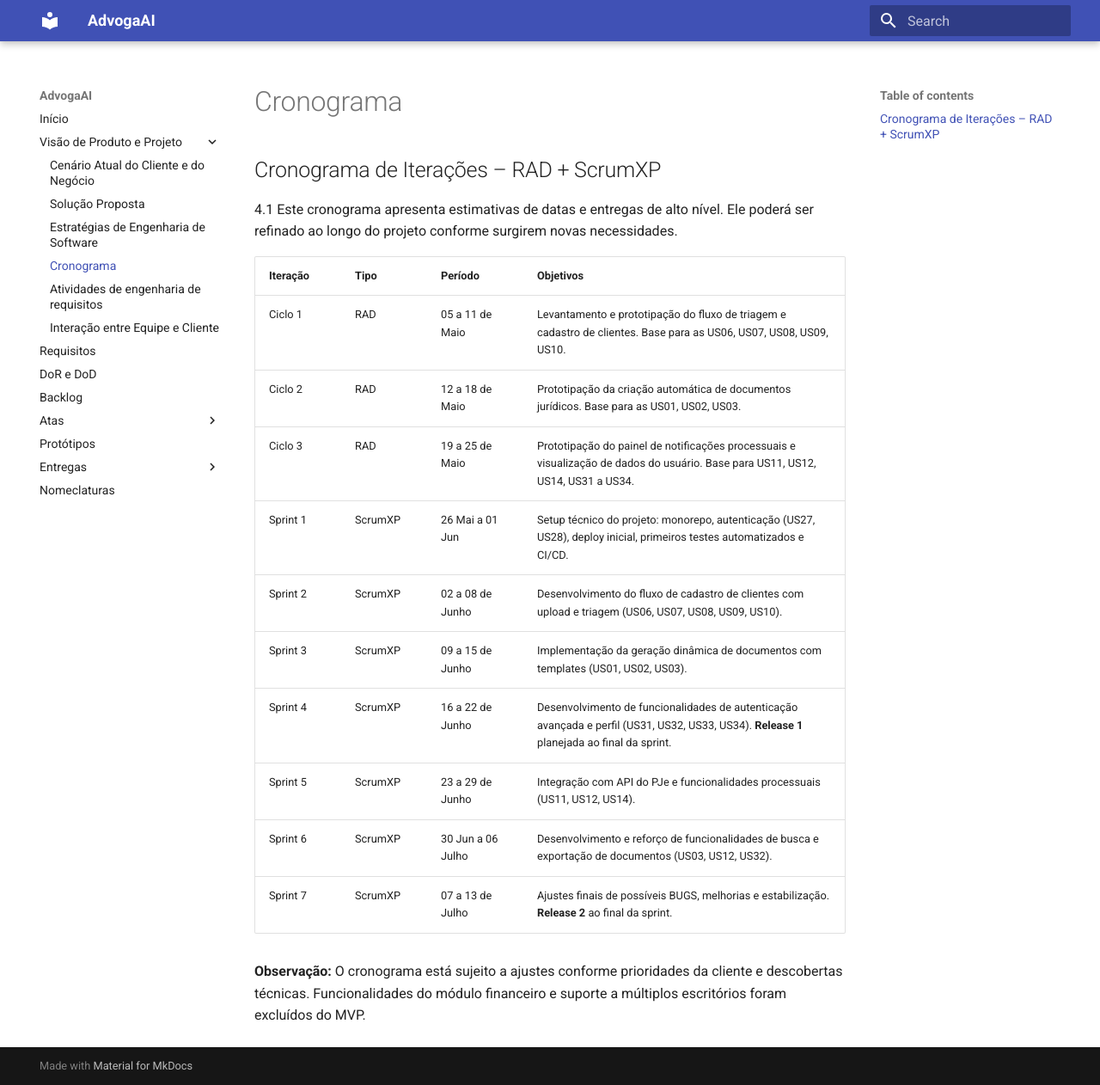
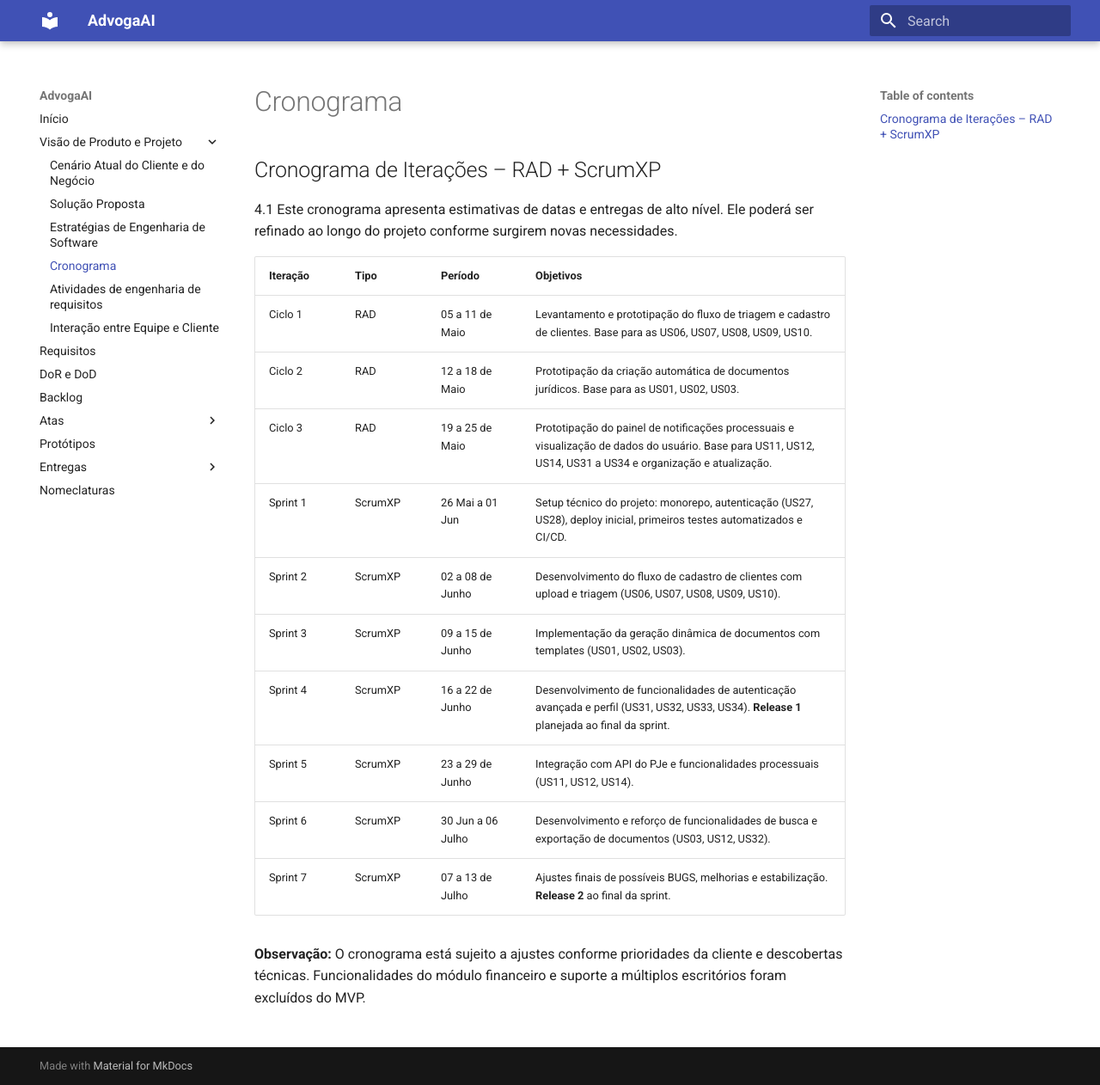
Before and after one commit to mdsreq-fga-unb/2025.1-T01-AdvogaAI, an MkDocs documentation site: the page built from docs/cronograma.md, in a window 1280 px wide and 1262 px high. Shown: the whole window at 86% size. Built offline with MkDocs 1.6.1 and Material for MkDocs 9.7.7, drawn with Linux system fonts in a browser that asks for light colours.

```diff
--- a/docs/cronograma.md
+++ b/docs/cronograma.md
@@ -2,17 +2,17 @@
 
 4.1 Este cronograma apresenta estimativas de datas e entregas de alto nível. Ele poderá ser refinado ao longo do projeto conforme surgirem novas necessidades.
 
-| Iteração | Tipo    | Período           | Objetivos                                                                                                                                  |
-| -------- | ------- | ----------------- | ------------------------------------------------------------------------------------------------------------------------------------------ |
-| Ciclo 1  | RAD     | 05 a 11 de Maio   | Levantamento e prototipação do fluxo de triagem e cadastro de clientes. Base para as US06, US07, US08, US09, US10.                         |
-| Ciclo 2  | RAD     | 12 a 18 de Maio   | Prototipação da criação automática de documentos jurídicos. Base para as US01, US02, US03.                                                 |
-| Ciclo 3  | RAD     | 19 a 25 de Maio   | Prototipação do painel de notificações processuais e visualização de dados do usuário. Base para US11, US12, US14, US31 a US34.            |
-| Sprint 1 | ScrumXP | 26 Mai a 01 Jun   | Setup técnico do projeto: monorepo, autenticação (US27, US28), deploy inicial, primeiros testes automatizados e CI/CD.                     |
-| Sprint 2 | ScrumXP | 02 a 08 de Junho  | Desenvolvimento do fluxo de cadastro de clientes com upload e triagem (US06, US07, US08, US09, US10).                                      |
-| Sprint 3 | ScrumXP | 09 a 15 de Junho  | Implementação da geração dinâmica de documentos com templates (US01, US02, US03).                                                          |
-| Sprint 4 | ScrumXP | 16 a 22 de Junho  | Desenvolvimento de funcionalidades de autenticação avançada e perfil (US31, US32, US33, US34). **Release 1** planejada ao final da sprint. |
-| Sprint 5 | ScrumXP | 23 a 29 de Junho  | Integração com API do PJe e funcionalidades processuais (US11, US12, US14).                                                                |
-| Sprint 6 | ScrumXP | 30 Jun a 06 Julho | Desenvolvimento e reforço de funcionalidades de busca e exportação de documentos (US03, US12, US32).                                       |
-| Sprint 7 | ScrumXP | 07 a 13 de Julho  | Ajustes finais de possíveis BUGS, melhorias e estabilização. **Release 2** ao final da sprint.                                             |
+| Iteração | Tipo    | Período           | Objetivos                                                                                                                                                   |
+| -------- | ------- | ----------------- | ----------------------------------------------------------------------------------------------------------------------------------------------------------- |
+| Ciclo 1  | RAD     | 05 a 11 de Maio   | Levantamento e prototipação do fluxo de triagem e cadastro de clientes. Base para as US06, US07, US08, US09, US10.                                          |
+| Ciclo 2  | RAD     | 12 a 18 de Maio   | Prototipação da criação automática de documentos jurídicos. Base para as US01, US02, US03.                                                                  |
+| Ciclo 3  | RAD     | 19 a 25 de Maio   | Prototipação do painel de notificações processuais e visualização de dados do usuário. Base para US11, US12, US14, US31 a US34 e organização e atualização. |
+| Sprint 1 | ScrumXP | 26 Mai a 01 Jun   | Setup técnico do projeto: monorepo, autenticação (US27, US28), deploy inicial, primeiros testes automatizados e CI/CD.                                      |
+| Sprint 2 | ScrumXP | 02 a 08 de Junho  | Desenvolvimento do fluxo de cadastro de clientes com upload e triagem (US06, US07, US08, US09, US10).                                                       |
+| Sprint 3 | ScrumXP | 09 a 15 de Junho  | Implementação da geração dinâmica de documentos com templates (US01, US02, US03).                                                                           |
+| Sprint 4 | ScrumXP | 16 a 22 de Junho  | Desenvolvimento de funcionalidades de autenticação avançada e perfil (US31, US32, US33, US34). **Release 1** planejada ao final da sprint.                  |
+| Sprint 5 | ScrumXP | 23 a 29 de Junho  | Integração com API do PJe e funcionalidades processuais (US11, US12, US14).                                                                                 |
+| Sprint 6 | ScrumXP | 30 Jun a 06 Julho | Desenvolvimento e reforço de funcionalidades de busca e exportação de documentos (US03, US12, US32).                                                        |
+| Sprint 7 | ScrumXP | 07 a 13 de Julho  | Ajustes finais de possíveis BUGS, melhorias e estabilização. **Release 2** ao final da sprint.                                                              |
 
 **Observação:** O cronograma está sujeito a ajustes conforme prioridades da cliente e descobertas técnicas. Funcionalidades do módulo financeiro e suporte a múltiplos escritórios foram excluídos do MVP.
```
Also changed, not shown: docs/dordod.md (+3 -0 lines), docs/engenhariaderequisitos.md (+3 -1 lines), docs/estrategia.md (+1 -1 lines).
